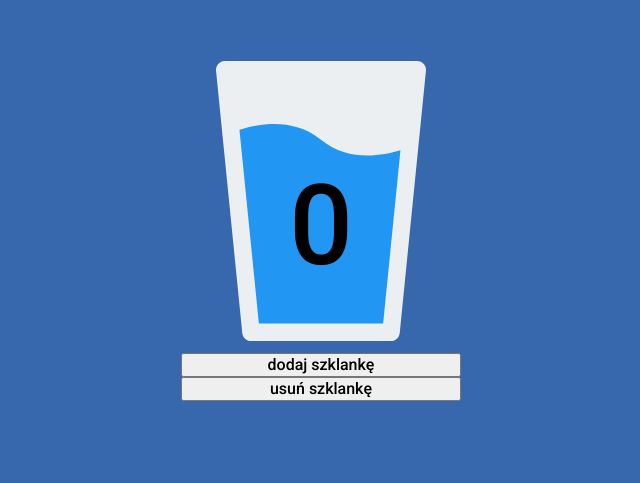
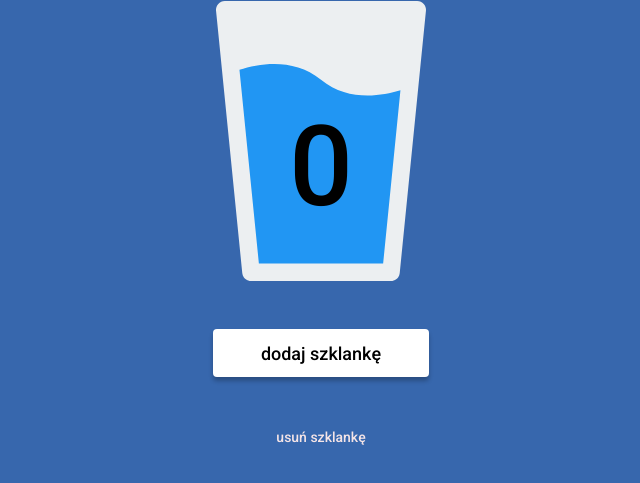
Before and after one commit to kos-tomasz/hydrapp, a website built with webpack: page src/pages/index.html in a window 1280 px wide. Shown: the part 233-716 px from the top of the page, without its empty margins (319-959 px from the left). Built offline with nearby package versions, Linux system fonts and the light colour scheme.

Commit message:
fix: structure update

```diff
--- a/src/pages/index.html
+++ b/src/pages/index.html
@@ -162,8 +162,10 @@
       <div class="glass">
         <span class="glass__counter glass__counter--js">0</span>
       </div>
-      <button class="button button--add button-add--js">dodaj szklankę</button>
-      <button class="button button-remove--js">usuń szklankę</button>
+      <div class="button-container">
+        <button class="buttons buttons--add button-add--js">dodaj szklankę</button>
+        <button class="buttons button-remove--js">usuń szklankę</button>
+      </div>
     </main>
   </body>
 </html>
```
